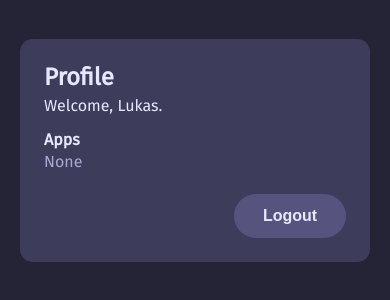
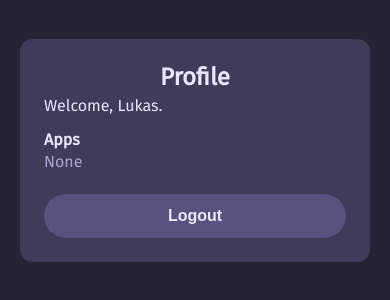
Before and after one commit to Capevace/single-sign-on, a website: page app/views/profile.html in a window 390 px wide. Drawn offline with Linux system fonts and the light colour scheme; files that its build step writes are made by us from their sources; a web font is replaced by a local one.

Commit message:
Added mobile headers

```diff
--- a/app/views/profile.html
+++ b/app/views/profile.html
@@ -1,9 +1,10 @@
 <!DOCTYPE html>
 <html>
 	<head>
-		<title>Profile</title>
+		<title>Mission Control Profile</title>
 		<link rel="stylesheet" type="text/css" href="/static/reset.css">
 		<link rel="stylesheet" type="text/css" href="/static/style.css">
+		<meta name="viewport" content="width=device-width; initial-scale=1.0; maximum-scale=1.0; user-scalable=0;" />
 	</head>
 	<body>
 		<form action="/logout" method="get" class="login profile">
--- a/resources/static/style.css
+++ b/resources/static/style.css
@@ -20,6 +20,7 @@ body {
 	font-weight: bold;
 	margin-bottom: 1rem;
 	width: 100%;
+	text-align: center;
 }
 
 .field {
@@ -56,6 +57,7 @@ body {
 	font-size: 16px;
 	cursor: pointer;
 	font-weight: bold;
+	width: 100%;
 }
 .login button:hover {
 	background: #4e4c71;
```
Also changed, not shown: app/views/login.html (+2 -1 lines).
